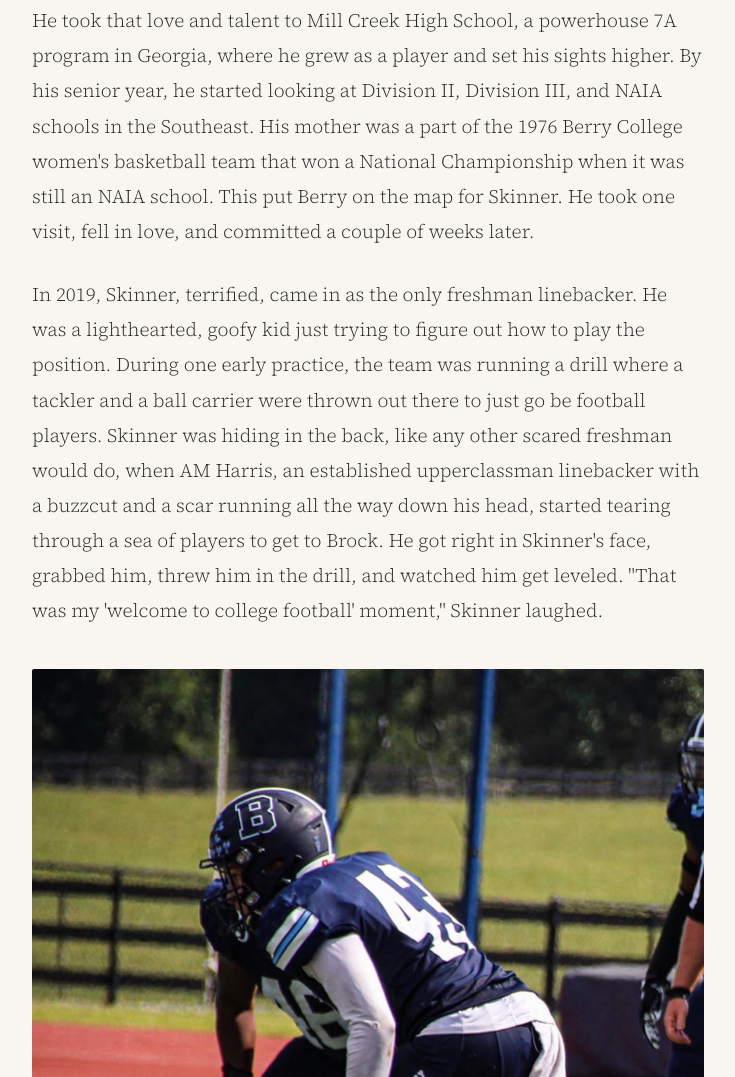
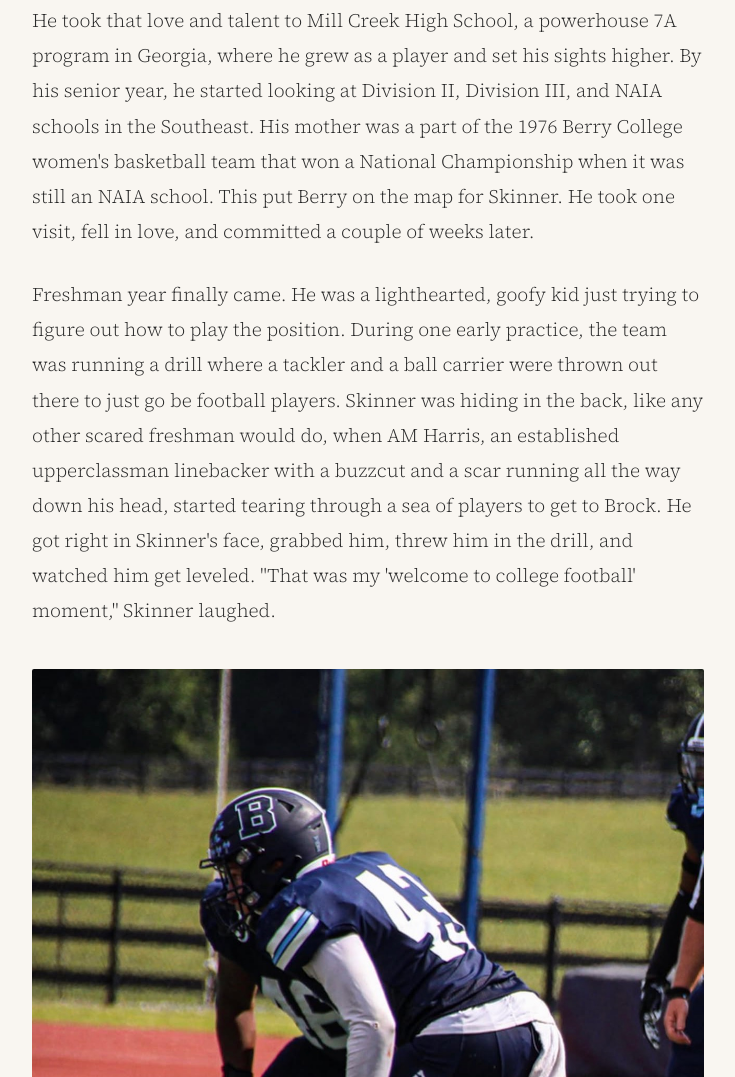
Before and after one commit to crcarkuff-ctrl/BrockSkinnerStory, a plain HTML site: page index.html in a window 1280 px wide. Shown: the part 2130-3207 px from the top of the page, without its empty margins (272-1007 px from the left). Drawn offline with nearby package versions, Linux system fonts and the light colour scheme; a web font is replaced by a local one.

Commit message:
Update index.html

```diff
--- a/index.html
+++ b/index.html
@@ -186,7 +186,7 @@
 
         <p>He took that love and talent to Mill Creek High School, a powerhouse 7A program in Georgia, where he grew as a player and set his sights higher. By his senior year, he started looking at Division II, Division III, and NAIA schools in the Southeast. His mother was a part of the 1976 Berry College women's basketball team that won a National Championship when it was still an NAIA school. This put Berry on the map for Skinner. He took one visit, fell in love, and committed a couple of weeks later.</p>
 
-        <p>In 2019, Skinner, terrified, came in as the only freshman linebacker. He was a lighthearted, goofy kid just trying to figure out how to play the position. During one early practice, the team was running a drill where a tackler and a ball carrier were thrown out there to just go be football players. Skinner was hiding in the back, like any other scared freshman would do, when AM Harris, an established upperclassman linebacker with a buzzcut and a scar running all the way down his head, started tearing through a sea of players to get to Brock. He got right in Skinner's face, grabbed him, threw him in the drill, and watched him get leveled. "That was my 'welcome to college football' moment," Skinner laughed.</p>
+        <p>Freshman year finally came. He was a lighthearted, goofy kid just trying to figure out how to play the position. During one early practice, the team was running a drill where a tackler and a ball carrier were thrown out there to just go be football players. Skinner was hiding in the back, like any other scared freshman would do, when AM Harris, an established upperclassman linebacker with a buzzcut and a scar running all the way down his head, started tearing through a sea of players to get to Brock. He got right in Skinner's face, grabbed him, threw him in the drill, and watched him get leveled. "That was my 'welcome to college football' moment," Skinner laughed.</p>
 
         <!-- INLINE PHOTO 2 -->
         <div class="inline-photo">
```
